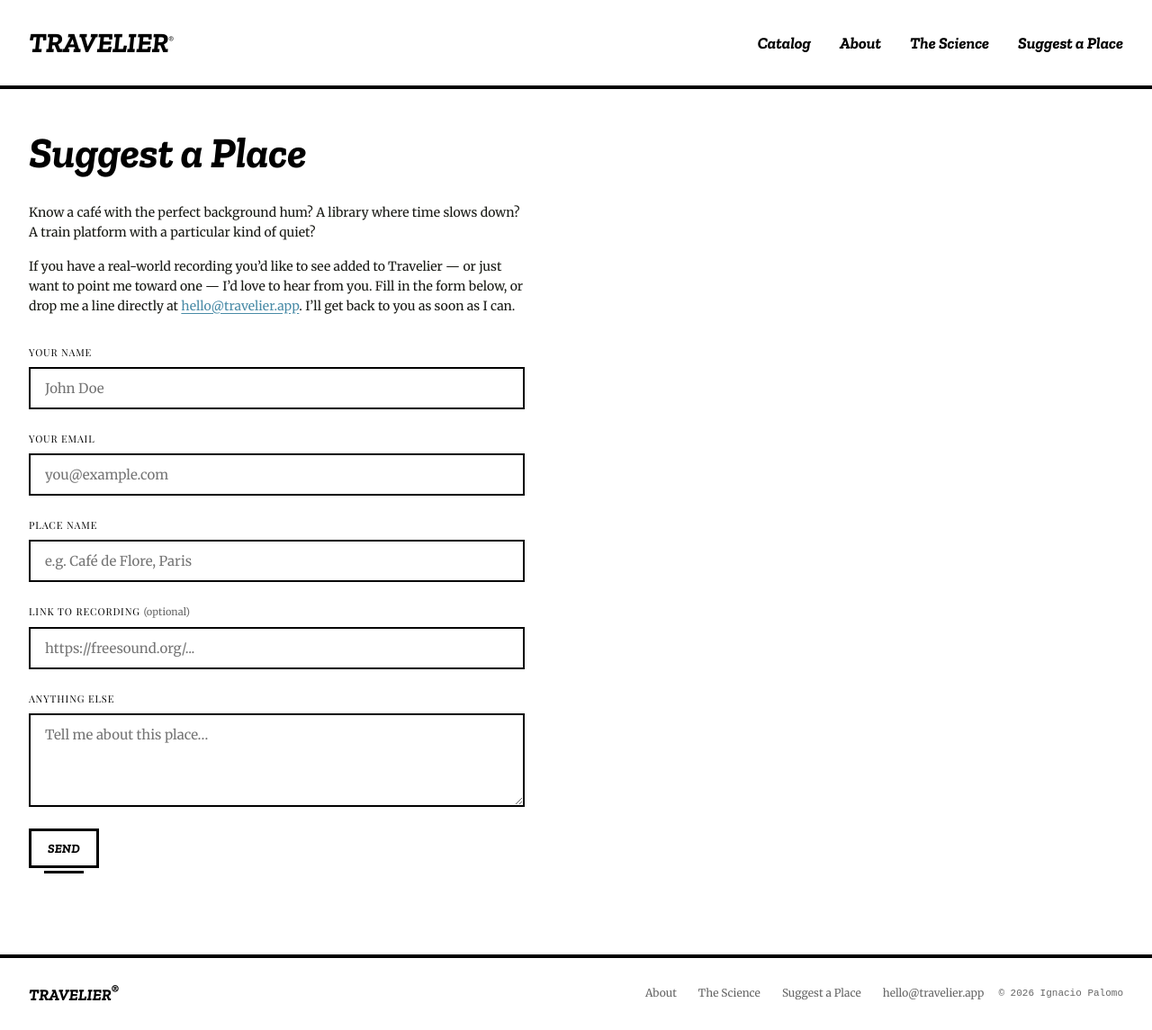
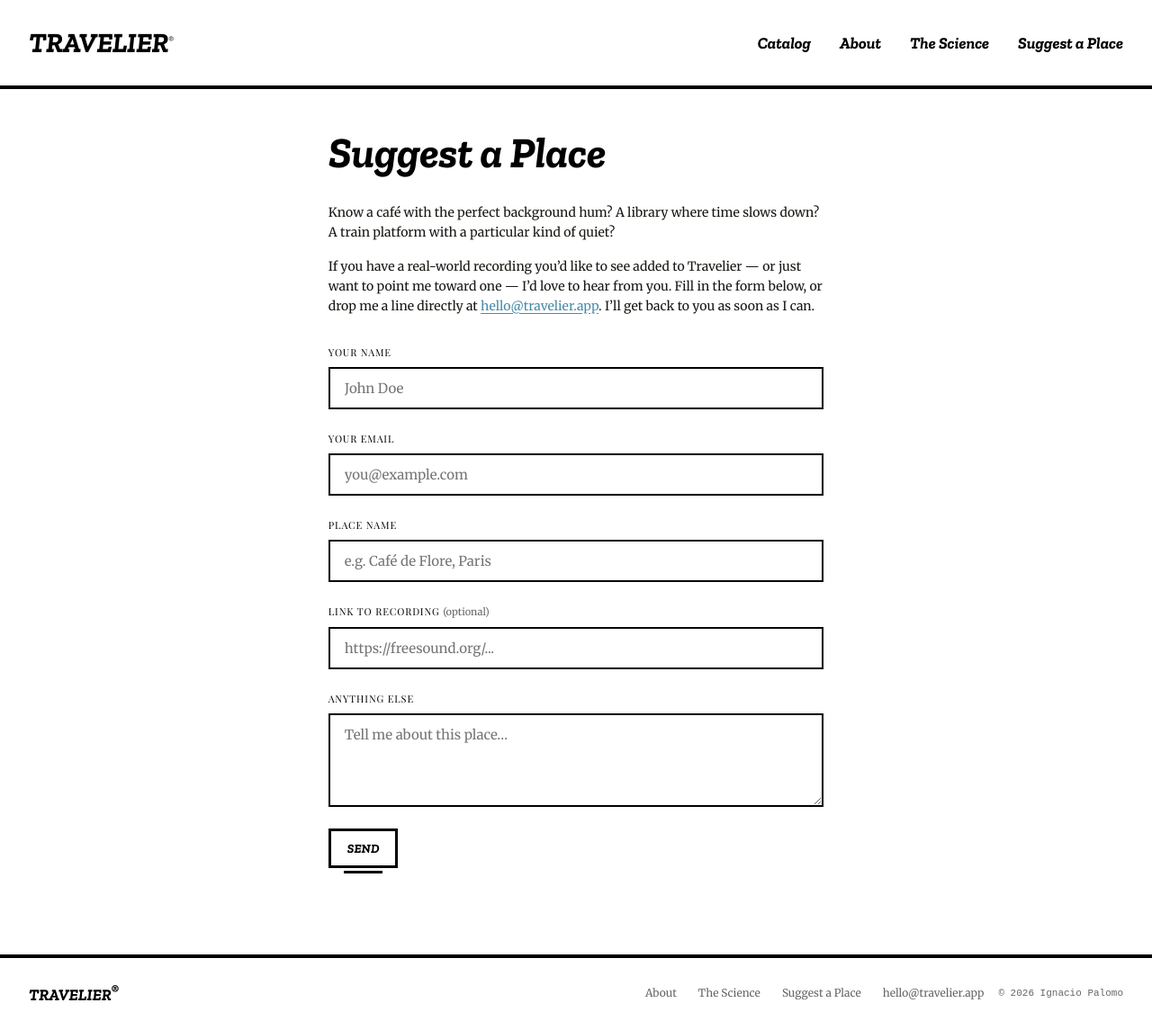
Before and after one commit to 3oheme/travelier, a Jekyll site: the page built from contact.md, in a window 1280 px wide. Shown: the whole page at 90% size. Built offline with Jekyll 4.4.1, drawn with Linux system fonts in a browser that asks for light colours.

Commit message:
style: center place-body and prose on desktop
Add margin-inline: auto so both content blocks sit centered within
their parent at wide viewports, matching the catalog grid centering.

Co-Authored-By: Claude Sonnet 4.6 <noreply@anthropic.com>

```diff
--- a/assets/css/main.css
+++ b/assets/css/main.css
@@ -346,6 +346,7 @@ button { cursor: pointer; font: inherit; }
 /* ── place detail: body ──────────────────────────────────── */
 .place-body {
   padding: var(--sp-6) var(--gutter) var(--sp-12);
+  margin-inline: auto;
 }
 
 @media (min-width: 1025px) {
@@ -661,6 +662,7 @@ input[type="range"]:focus-visible {
 .prose {
   padding: var(--sp-8) var(--gutter) var(--sp-12);
   max-width: 68ch;
+  margin-inline: auto;
 }
 
 @media (min-width: 1025px) {
```
